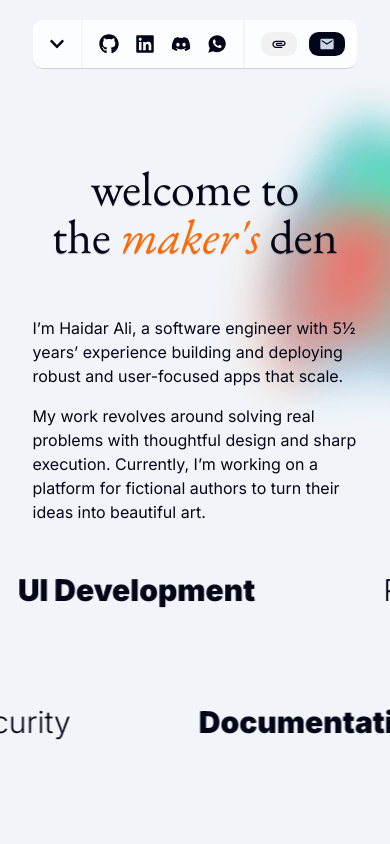
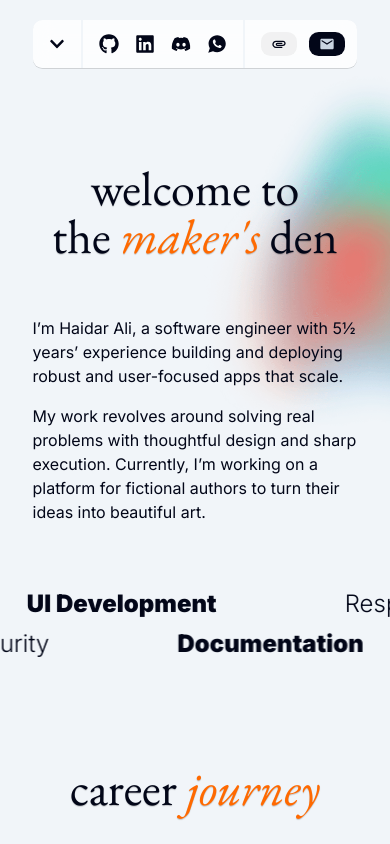
Before and after one commit to haidar47x/haidar47x.github.io, a React (Vite) app: page / in a window 390 px wide. Shown: the top 844 px of the page. Built offline with nearby package versions, Linux system fonts and the light colour scheme; the HTML template or start-up script is replaced by a standard one.

Commit message:
Visual enhancements

```diff
--- a/src/assets/main.css
+++ b/src/assets/main.css
@@ -75,6 +75,13 @@ body {
   .animate-neon {
     animation: pulsate 3s infinite alternate;
   }
+
+  .glow {
+    box-shadow:
+      0 0 4px #fff,
+      0 0 8px rgba(255, 105, 0, 1.0),
+      0 0 16px rgba(255, 105, 0, 1.0);
+  }
 }
 
 
--- a/src/components/pages/sections/CareeerJourney.jsx
+++ b/src/components/pages/sections/CareeerJourney.jsx
@@ -41,7 +41,7 @@ function CareerJourney() {
       </h1>
       <div className="relative w-full max-w-4xl">
         {/* Timeline Line */}
-        <div className="absolute top-0 left-4 ml-2 h-[calc(98%)] w-[2px] bg-orange-500 shadow-xs/20 md:left-1/2"></div>
+        <div className="absolute top-0 left-4 ml-2 h-[calc(97.25%)] md:h-[calc(98.5%)] w-[2px] bg-orange-500 shadow-xs/20 md:left-1/2"></div>
       <img src={gradientImage}
            alt="Gradient"
            className="animate-fade overflow-x-hidden absolute -z-10 -right-32 md:-left-60 lg:-left-64 xl:-left-72 top-0 h-[80%] sm:h-[100%] w-full sm:w-auto opacity-50" />
@@ -78,7 +78,7 @@ function CareerJourney() {
               </p>
             </div>
             {/* Timeline Marker */}
-            <div className="absolute left-4 ml-2 h-4 w-4 -translate-x-[0.45rem] rounded-full border-2 border-white bg-orange-500 shadow-sm/20 md:left-1/2 md:ml-2"></div>
+            <div className="absolute left-4 ml-2 h-4 w-4 -translate-x-[0.45rem] rounded-full border-2 border-white bg-orange-500 shadow-sm/20 glow md:left-1/2 md:ml-2"></div>
           </motion.div>
         ))}
       </div>
--- a/src/components/pages/sections/WhatIDo.jsx
+++ b/src/components/pages/sections/WhatIDo.jsx
@@ -32,7 +32,7 @@ const frontendSkills = [
 
 function InfiniteMarquee({ items, reverse = false }) {
   const MarqueeText = () => (
-    <span className="text-3xl dark:text-slate-400">
+    <span className="">
       {items.map((item, i) => {
         return (
           <span className="not-even:font-light not-odd:font-black px-16" key={`${item} - ${i}`}>
@@ -44,7 +44,7 @@ function InfiniteMarquee({ items, reverse = false }) {
   );
 
   return (
-    <div className="marquee relative h-32 w-screen max-w-full overflow-x-hidden">
+    <div className="marquee relative h-10 w-screen max-w-full overflow-x-hidden">
       <motion.div
         className="track absolute whitespace-nowrap"
         style={{ willChange: "transform" }}
@@ -70,8 +70,8 @@ function InfiniteMarquee({ items, reverse = false }) {
 
 function WhatIDo() {
   return (
-    <div className="what-i-do flex flex-col items-center py-8 md:py-24">
-      <div className="flex w-full flex-col items-center gap-1 text-xl font-medium md:gap-3">
+    <div className="what-i-do flex flex-col items-center py-12 md:py-24 dark:text-slate-400" >
+      <div className="flex w-full flex-col items-center text-2xl sm:text-4xl font-medium md:gap-3">
         <InfiniteMarquee items={frontendSkills} />
         <InfiniteMarquee items={backendSkills} reverse={true}/>
       </div>
```
